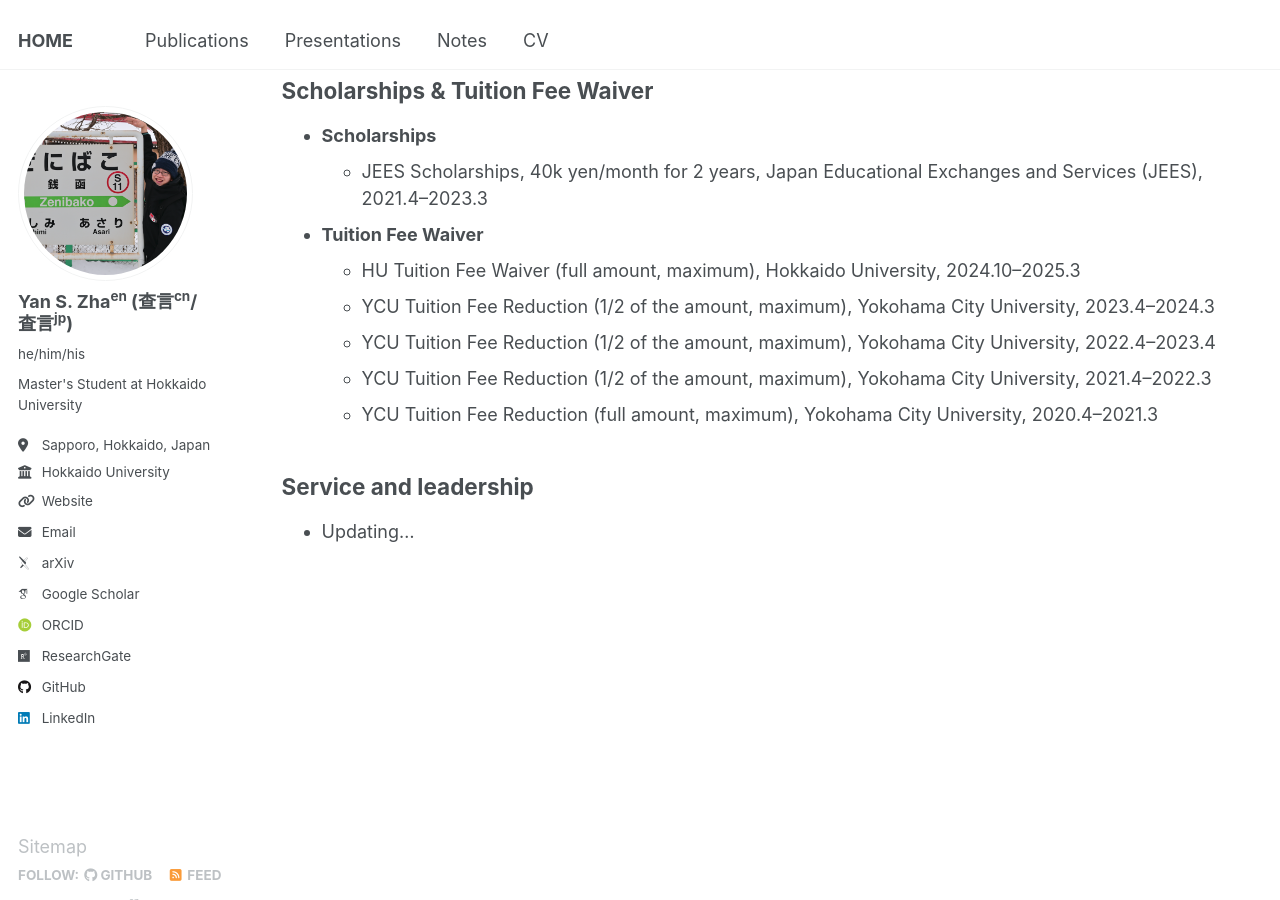
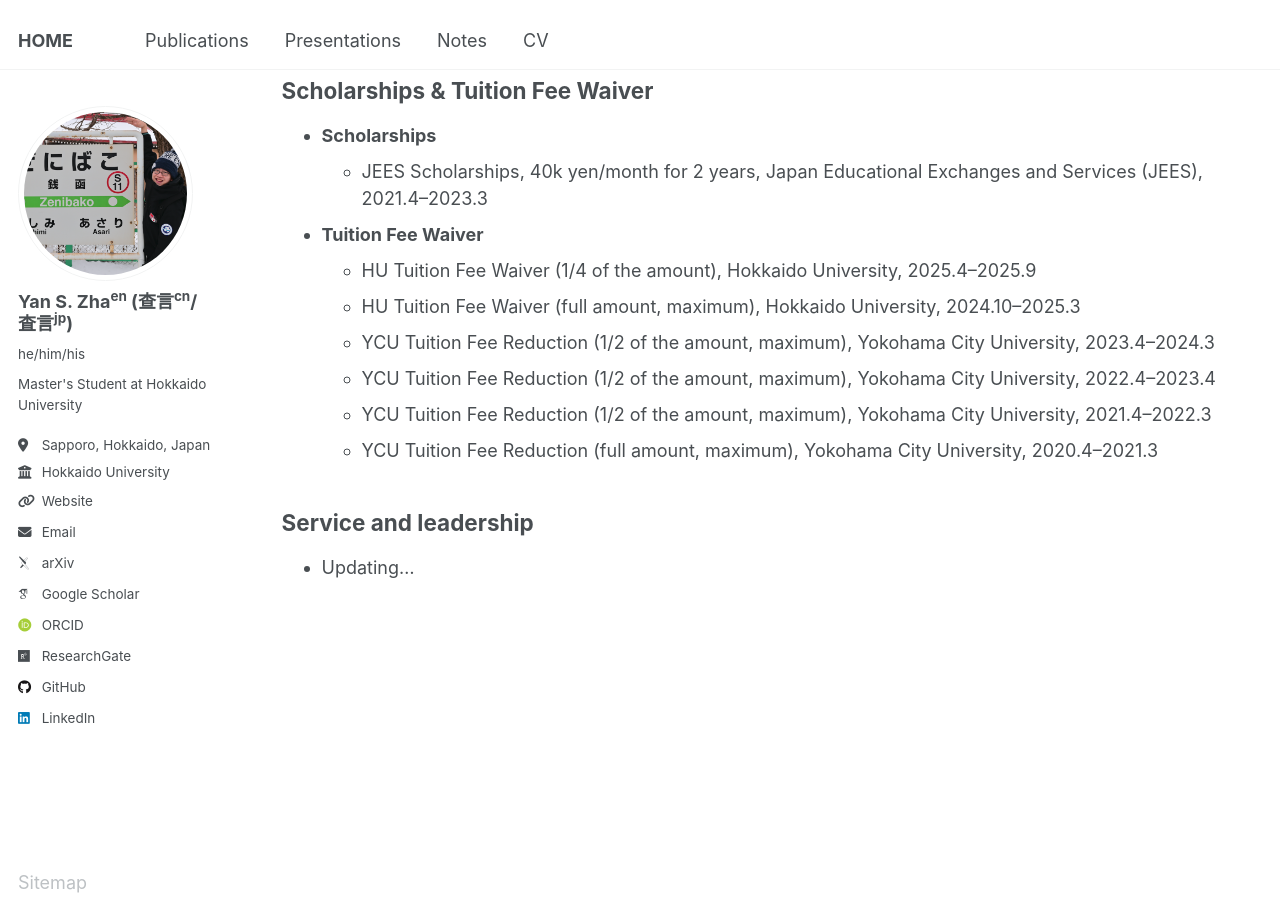
Before and after one commit to yzhacn/yzhacn.github.io, a Jekyll site: the page built from _pages/cv.md, in a window 1280 px wide and 900 px high, scrolled down 1953 px. Built offline with Jekyll 4.4.1, drawn with Linux system fonts in a browser that asks for light colours; some web fonts are replaced.

Commit message:
Update cv.md

```diff
--- a/_pages/cv.md
+++ b/_pages/cv.md
@@ -62,6 +62,7 @@ redirect_from:
   * JEES Scholarships, 40k yen/month for 2 years, Japan Educational Exchanges and Services (JEES), 2021.4--2023.3
 
 * **Tuition Fee Waiver**
+  * HU Tuition Fee Waiver (1/4 of the amount), Hokkaido University, 2025.4--2025.9
   * HU Tuition Fee Waiver (full amount, maximum), Hokkaido University, 2024.10--2025.3
   * YCU Tuition Fee Reduction (1/2 of the amount, maximum), Yokohama City University, 2023.4--2024.3
   * YCU Tuition Fee Reduction (1/2 of the amount, maximum), Yokohama City University, 2022.4--2023.4
```
